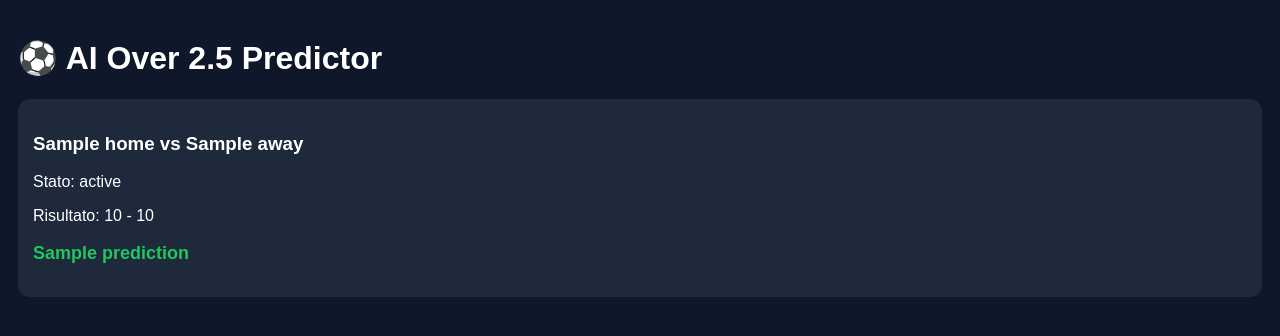
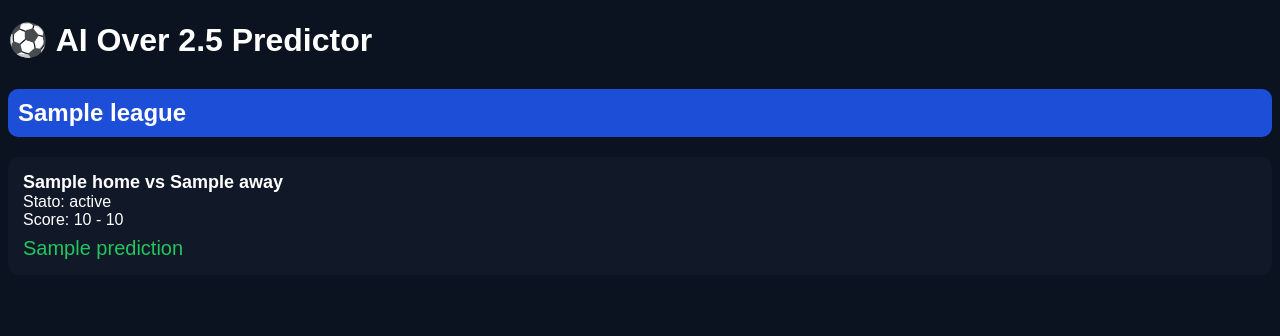
Before and after one commit to christian03-web/ai-pronostici-, a Python web app: template templates/index.html in a window 1280 px wide. Shown: the top 336 px of the page. Run offline with Jinja, Linux system fonts and the light colour scheme; the template is opened without the code that fills it: most values are stand-ins (such as "Sample title", 1, 10 or a date in 2020).

Commit message:
Update index.html

```diff
--- a/templates/index.html
+++ b/templates/index.html
@@ -1,29 +1,78 @@
 <!DOCTYPE html>
 <html>
 <head>
-    <title>AI Over 2.5 Predictor</title>
 <meta name="viewport" content="width=device-width, initial-scale=1">
+<title>AI Football Predictor</title>
+
 <style>
-        body { background:#0f172a; color:white; font-family:Arial; padding:10px;}
-        .match {
-            background:#1e293b;
+body{
+    background:#0b1220;
+    color:white;
+    font-family:Arial;
+}
+
+.league{
+    margin-top:30px;
+}
+
+.league h2{
+    background:#1d4ed8;
+    padding:10px;
+    border-radius:10px;
+}
+
+.match{
+    background:#111827;
     padding:15px;
     margin:10px 0;
     border-radius:12px;
 }
-        .open { color:#22c55e; font-weight:bold; font-size:18px;}
+
+.team{
+    font-size:18px;
+    font-weight:bold;
+}
+
+.pred{
+    font-size:20px;
+    margin-top:8px;
+}
+
+.high{color:#22c55e;}
+.mid{color:#facc15;}
+.low{color:#ef4444;}
+
+.refresh{
+    position:fixed;
+    bottom:20px;
+    right:20px;
+    background:#22c55e;
+    padding:12px;
+    border-radius:50%;
+}
 </style>
 </head>
+
 <body>
+
 <h1>⚽ AI Over 2.5 Predictor</h1>
 
+{% set current = "" %}
+
 {% for m in matches %}
+    {% if current != m.league %}
+        {% set current = m.league %}
+        <div class="league">
+        <h2>{{m.league}}</h2>
+    {% endif %}
+
     <div class="match">
-        <h3>{{m.home}} vs {{m.away}}</h3>
-        <p>Stato: {{m.status}}</p>
-        <p>Risultato: {{m.home_score}} - {{m.away_score}}</p>
-        <p class="open">{{m.prediction}}</p>
+        <div class="team">{{m.home}} vs {{m.away}}</div>
+        <div>Stato: {{m.status}}</div>
+        <div>Score: {{m.home_score}} - {{m.away_score}}</div>
+        <div class="pred high">{{m.prediction}}</div>
     </div>
+
 {% endfor %}
 
 </body>
```
Lines whose indentation alone changed are shown as unchanged.
